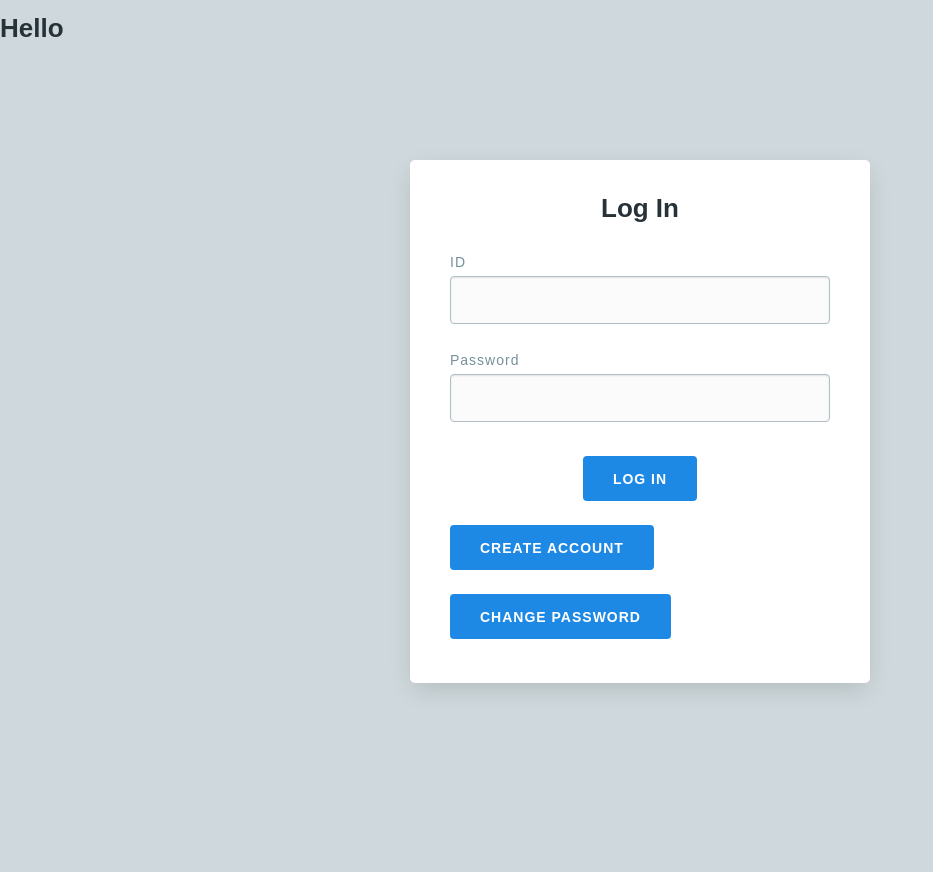
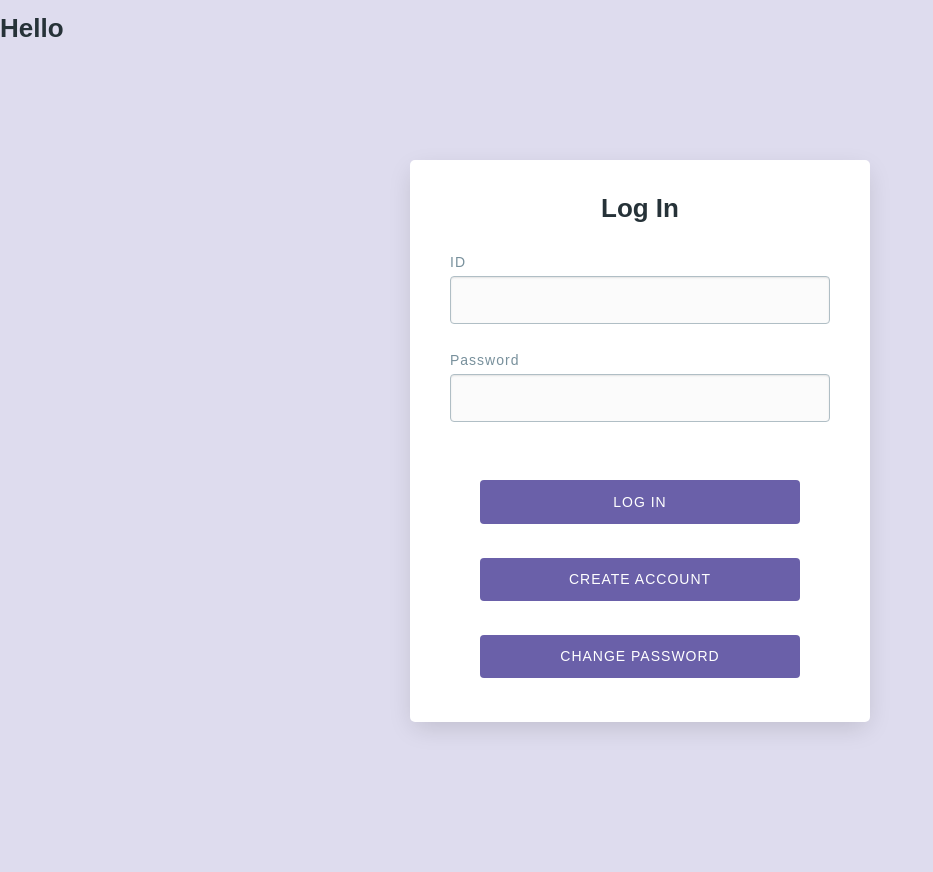
Before and after one commit to realbronoh/today_shuttle, a Flask app: page /login/ in a window 1280 px wide. Shown: the whole page, without its empty margins (0-933 px from the left). Before the commit the page ends 691 px from the top, so only its background shows below. Run offline with Flask 2, Linux system fonts and the light colour scheme.

Commit message:
로그인 html, css, js 수정

```diff
--- a/static/css/styles.css
+++ b/static/css/styles.css
@@ -30,7 +30,7 @@ body {
   font-size: 18px;
   line-height: 28px;
   color: var(--black);
-  background: var(--grey-light);
+  background: #DEDCEE;
 }
 
 /* Typography */
@@ -140,23 +140,29 @@ label {
 }
 
 /* Buttons */
+.btn-set {
+  display: flex;
+  flex-direction: column;
+}
+
 .btn {
-  margin: 0 0 24px;
-  padding: 11px 30px 10px;
+  margin: 10px 30px 24px 30px;
+  padding: 0.6rem;
   font-size: 14px;
   line-height: 24px;
   text-transform: uppercase;
   letter-spacing: 1px;
-  font-weight: 600;
-  text-decoration: none;
+  font-weight: 500;
+  /* text-decoration: none; */
   color: var(--white);
   border: none;
   border-radius: 4px;
   outline: none;
   cursor: pointer;
-  display: inline-block;
-  background: var(--primary);
+  /* display: inline-block; */
+  background: #6A60A9;
   transition: color .15s ease, background-color .15s ease;
+  width: 20rem;
 }
 
 .btn:hover {
@@ -178,5 +184,5 @@ input[type=submit] {
 }
 
 .hide{
-  display: none
+  display: none;
 }
--- a/templates/index.html
+++ b/templates/index.html
@@ -32,9 +32,9 @@
       <div id="last-cards">
         {% for each_data in data %}
         {% if each_data['date'] == today %}
-        <div class="wrap"">
+        <div class="wrap">
 
-          <div class="p-5 mb-4 bg-light rounded-3"">
+          <div class="p-5 mb-4 bg-light rounded-3">
             <div class="container-fluid py-5">
               <h1 class="display-5 fw-bold">00월 00일의 셔틀 : </h1>
               <div class="input-box">
--- a/templates/login.html
+++ b/templates/login.html
@@ -7,7 +7,7 @@
     <meta name="viewport" content="width=device-width, initial-scale=1.0">
 
     <!-- css -->
-    <link rel="stylesheet" href="/static/css/normalize.css">
+    <!-- <link rel="stylesheet" href="/static/css/normalize.css"> -->
     <link rel="stylesheet" href="/static/css/styles.css">
 
     <!-- JQuery -->
@@ -20,7 +20,7 @@
     <h1>Hello</h1>
     <div class="card-wrapper">
         <!-- sign up card -->
-        <div class="card hide" id="sign-up-card">
+        <div class="card" id="sign-up-card">
             <h1 class="center">Create an Account</h1>
             <form name="signup-form">
 
@@ -36,11 +36,12 @@
                 <p class="error error--hidden"></p>
 
                 <input type="submit" value="Sign Up" class="btn">
+                <input id="BacktoLogin" type="button" value="Back to Log in" class="btn" onclick="backtoLogin()">
 
             </form>
         </div>
         <!-- Change Password Card -->
-        <div class="card hide" id="change-pw-card">
+        <div class="card" id="change-pw-card">
             <h1 class="center">Change Password</h1>
             <form name="change-pw-form">
 
@@ -55,12 +56,13 @@
 
                 <p class="error error--hidden"></p>
                 <input type="submit" value="Change" class="btn">
+                <input id="BacktoLogin" type="button" value="Back to Log in" class="btn" onclick="backtoLogin()">
 
             </form>
         </div>
 
         <!-- login card -->
-        <div class="card" id="log-in-card">
+        <div class="card " id="log-in-card">
             <h1 class="center">Log In</h1>
             <form name="login-form">
 
@@ -72,12 +74,16 @@
 
                 <p class="error error--hidden"></p>
 
-                <input type="submit" value="Log In" class="btn">
-                <input id="createAccountBtn" type="button" value="Create Account" class="btn">
-                <input id="changePWBtn" type="button" value="Change Password" class="btn">
+                <div class="btn-set">
+                    <input type="submit" value="Log In" class="btn">
+                    <input id="createAccountBtn" type="button" value="Create Account" class="btn" onclick="showSignUpbtn()">
+                    <input id="changePWBtn" type="button" value="Change Password" class="btn" onclick="showChangeBtn()">
+                </div>
+
             </form>
         </div>
     </div>
+
     <!-- JS scripts -->
     <script src="/static/js/login.js"></script>
 
```
Also changed, not shown: functions/login_models.py (+6 -3 lines), functions/shuttle.py (+5 -2 lines), static/js/index.js (+6 -1 lines), static/js/login.js (+40 -20 lines).
